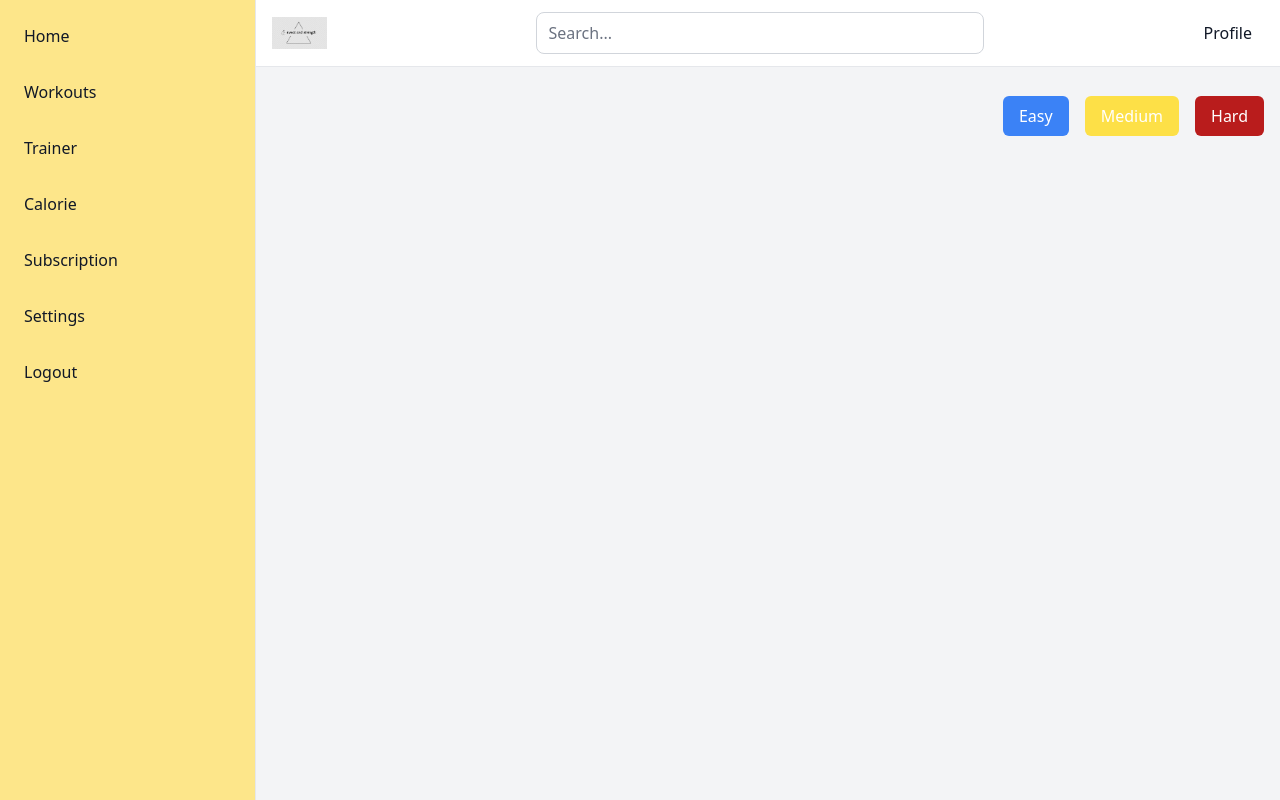
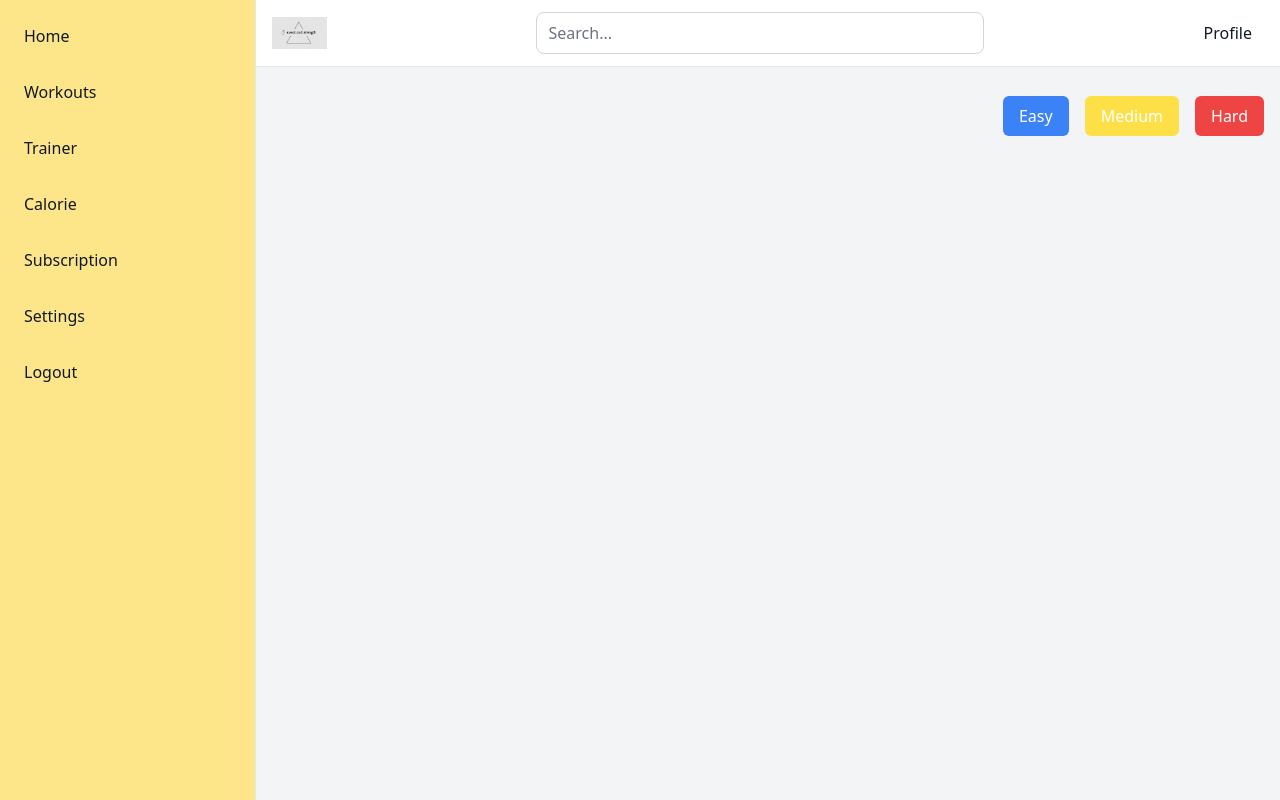
Before and after one commit to sani0010/Gym, a Django app: page / in a window 1280 px wide. Run offline with Django 5.2, Linux system fonts and the light colour scheme; data comes from the database, SQL or seed files in the repository; some libraries are stand-ins or nearby versions.

```diff
--- a/SweatandStrength/SweatandStrength/urls.py
+++ b/SweatandStrength/SweatandStrength/urls.py
@@ -24,6 +24,7 @@ from django.conf.urls.static import static
 
 
 
+
 urlpatterns = [
     path('admin/', admin.site.urls),
     path('', include("gymapp.urls")),
@@ -41,6 +42,7 @@ urlpatterns = [
 
 
 
+
 ]
 if settings.DEBUG:
     urlpatterns += static(settings.MEDIA_URL, document_root=settings.MEDIA_ROOT)
--- a/SweatandStrength/gymapp/urls.py
+++ b/SweatandStrength/gymapp/urls.py
@@ -1,5 +1,6 @@
 from django.urls import path
 from gymapp import views
+
 
 
 
@@ -8,4 +9,5 @@ urlpatterns = [
     path('trainer_signup/', views.apply_for_trainer, name='trainer_signup'),
     path('track_calories/', views.track_calories, name="track_calories"),
 
+
 ]
--- a/SweatandStrength/theme/static/css/dist/styles.css
+++ b/SweatandStrength/theme/static/css/dist/styles.css
@@ -1043,6 +1043,16 @@ select {
   background-color: rgb(185 28 28 / var(--tw-bg-opacity));
 }
 
+.bg-red-400 {
+  --tw-bg-opacity: 1;
+  background-color: rgb(248 113 113 / var(--tw-bg-opacity));
+}
+
+.bg-red-500 {
+  --tw-bg-opacity: 1;
+  background-color: rgb(239 68 68 / var(--tw-bg-opacity));
+}
+
 .object-cover {
   -o-object-fit: cover;
      object-fit: cover;
--- a/SweatandStrength/theme/templates/dashboard.html
+++ b/SweatandStrength/theme/templates/dashboard.html
@@ -15,7 +15,7 @@
                 <a href="#" class="inline-block bg-yellow-300 text-white px-4 py-2 rounded-md hover:bg-yellow-600 transition-colors duration-300 ease-in-out">
                     Medium
                 </a>
-                <a href="#" class="inline-block bg-red-700 text-white px-4 py-2 rounded-md hover:bg-red-900 transition-colors duration-300 ease-in-out">
+                <a href="#" class="inline-block bg-red-500 text-white px-4 py-2 rounded-md hover:bg-red-900 transition-colors duration-300 ease-in-out">
                     Hard
                 </a>
 
```
